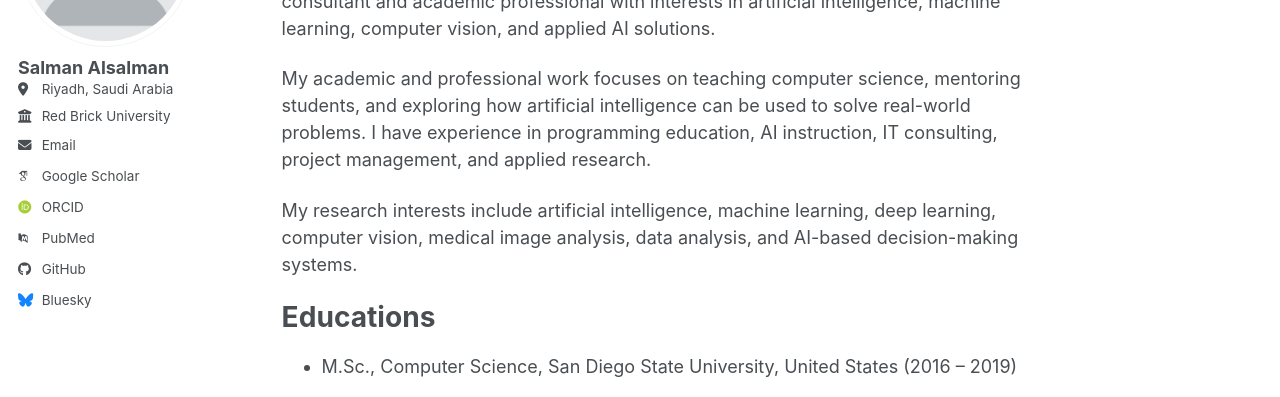
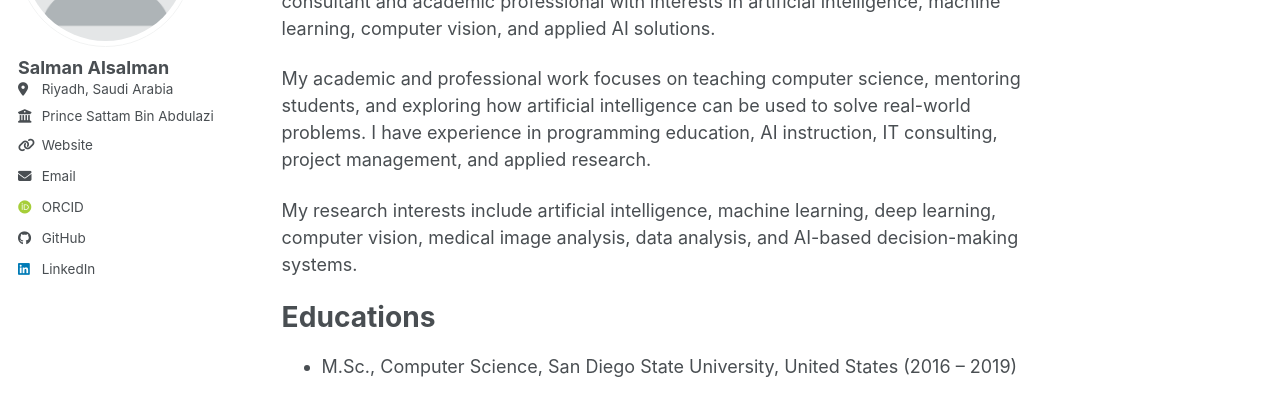
Before and after one commit to x1xSAS/x1xSAS.github.io, a Jekyll site: the page built from _pages/about.md, in a window 1280 px wide. Shown: the part 229-626 px from the top of the page. Built offline with Jekyll 4.4.1, drawn with Linux system fonts in a browser that asks for light colours; some web fonts are replaced; a script bundle is joined from its source files by our own code; library files that are not in the unit come from our copies.

Commit message:
Update _config.yml

```diff
--- a/_config.yml
+++ b/_config.yml
@@ -28,20 +28,20 @@ author:
   pronouns         : # example: "she/her"
   bio              : # "Short biography for the left-hand sidebar"
   location         : "Riyadh, Saudi Arabia"
-  employer         : "Red Brick University"
-  uri              : # URL
-  email            : "none@example.org"
+  employer         : "Prince Sattam Bin Abdulaziz University"
+  uri              : "https://faculty.psau.edu.sa/en/psau/facultymember/7387"
+  email            : "s.alsalman@psau.edu.sa"
 
   # Academic websites
   academia         : # URL
   arxiv            : # URL - Update with the correct link to your profile
-  googlescholar    : "https://scholar.google.com/citations?user=PS_CX0AAAAAJ"
+  googlescholar    : # "https://scholar.google.com/citations?user=PS_CX0AAAAAJ"
   inspire-hep      : # URL
   impactstory      : # URL
-  orcid            : "https://orcid.org/yourorcidurl"
+  orcid            : "https://orcid.org/0009-0009-0098-367X"
   semantic         : # URL
   ssrn             : # URL
-  pubmed           : "https://www.ncbi.nlm.nih.gov/pubmed/?term=john+snow"
+  pubmed           : # "https://www.ncbi.nlm.nih.gov/pubmed/?term=john+snow"
   researchgate     : # URL
   scopus           : # URL
   zotero           : # URL
@@ -51,13 +51,13 @@ author:
   bitbucket        : # Username - Update with your username on the site
   codepen          : # Username
   dribbble         : # Username
-  github           : "academicpages"
+  github           : "x1xSAS"
   kaggle           : # Username
   stackoverflow    : # User number or user number and name (i.e., use "1" or "1/jeff-atwood")
 
   # Social media
   artstation       : # Username
-  bluesky          : "bsky.app" # Replace this with you Bluesky username
+  bluesky          : # "bsky.app" # Replace this with you Bluesky username
   facebook         : # Username
   flickr           : # Username
   foursquare       : # Username
@@ -66,7 +66,7 @@ author:
   keybase          : # Username
   instagram        : # Username
   lastfm           : # Username
-  linkedin         : # Username
+  linkedin         : alsalman-s
   mastodon         : # URL
   medium           : # URL
   pinterest        : # Username
```
